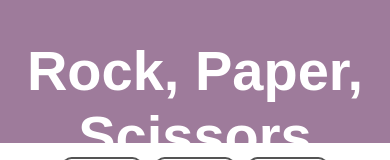
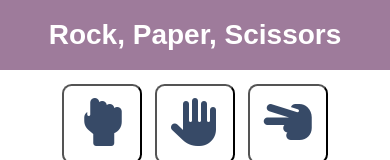
Before and after one commit to HarryRHayden/CI_PP2, a plain HTML site: page index.html in a window 390 px wide. Shown: the top 160 px of the page. Drawn offline with Linux system fonts and the light colour scheme.

Commit message:
add css for smaller screens

```diff
--- a/assets/css/style.css
+++ b/assets/css/style.css
@@ -22,7 +22,7 @@ header {
 h1 {
     font-size: 3.5rem;
     color: white;
-    height: 8vh;
+    height: auto;
 }
 
 /* Game button style */
@@ -124,3 +124,13 @@ footer {
     text-decoration: none;
     cursor: pointer;
   }
+
+  /* Media below 880px */
+
+  @media screen and (max-width: 880px) {
+    h1 {
+      font-size: 1.75rem;
+      color: white;
+      height: auto;
+    }
+  }
```
